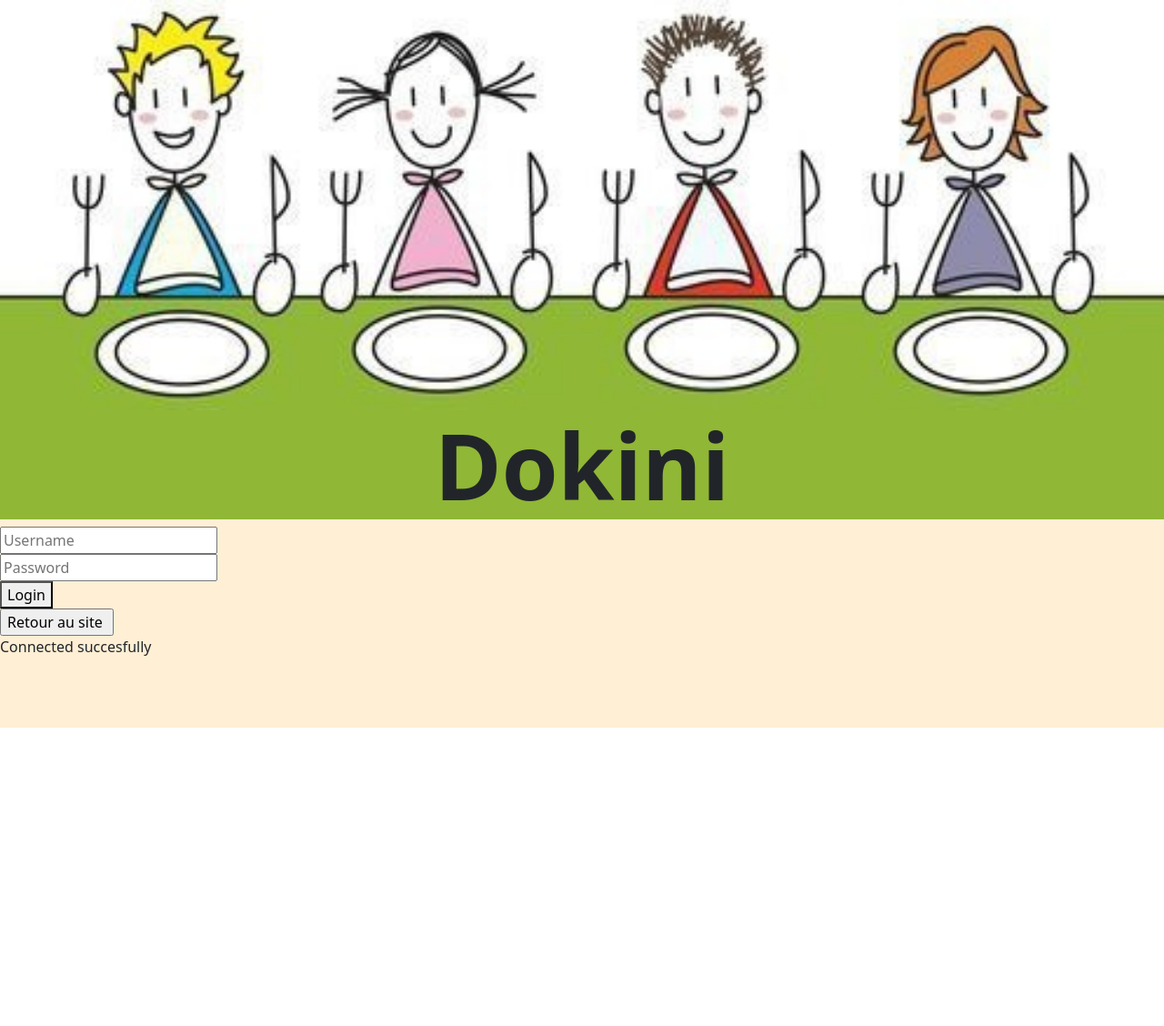
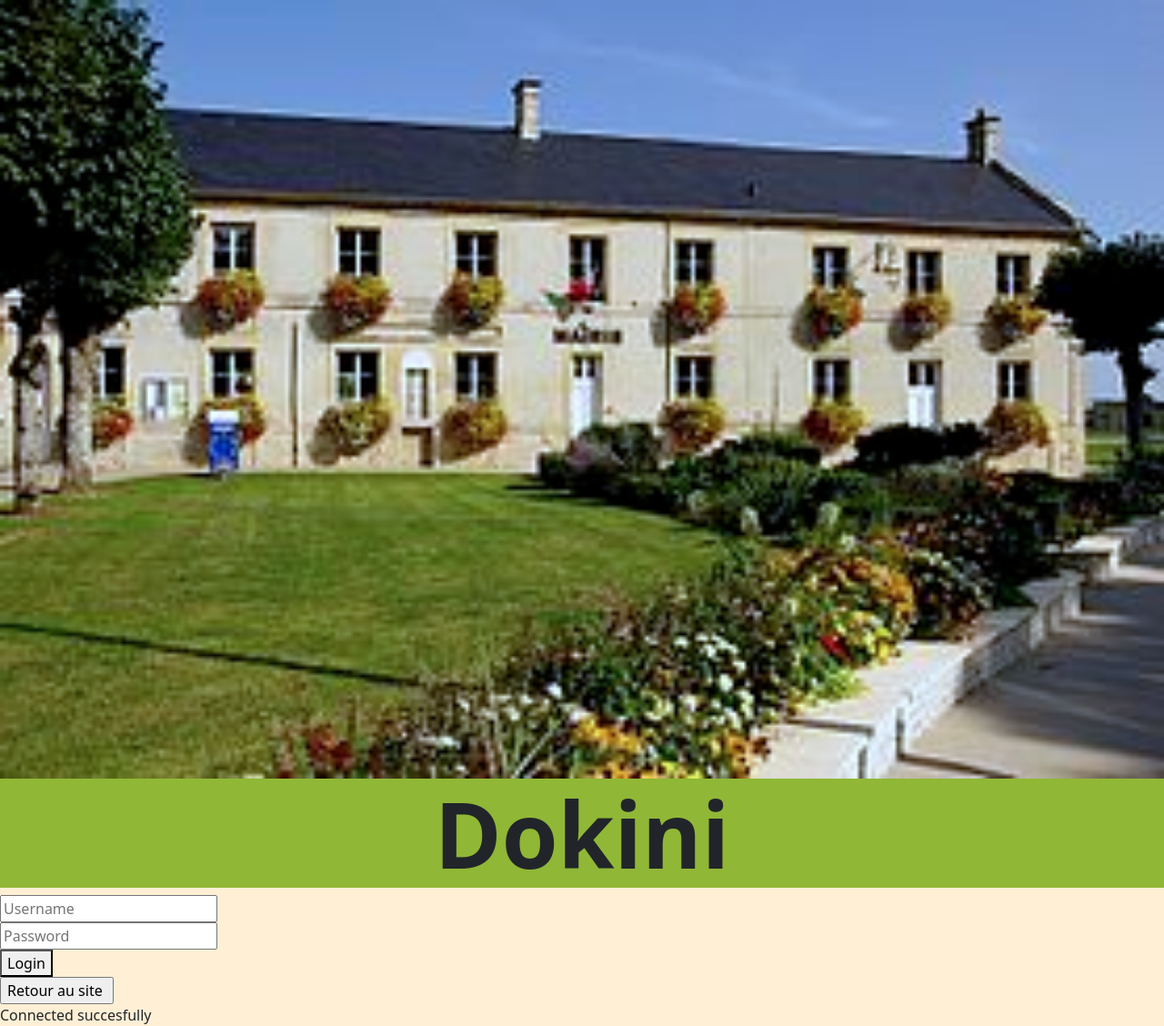
Before and after one commit to Bra-K-C/Dokini, a PHP site: page /pages/login.php in a window 1280 px wide. Shown: the whole page at 91% size. Before the commit the page ends 800 px from the top, so only its background shows below. Run offline with PHP 8.4, Linux system fonts and the light colour scheme.

Commit message:
Push soutenance 16h

```diff
--- a/pages/login.php
+++ b/pages/login.php
@@ -4,14 +4,14 @@
 <head>
     <title class="titre">Connexion</title>
     <meta charset="utf-8" />
-    <link rel="stylesheet" href="ccs/bootstrap.min.css" />
-    <link rel="stylesheet" href="ccs/style.css" />
+    <link rel="stylesheet" href="\ccs\bootstrap.min.css" />
+    <link rel="stylesheet" href="\ccs\style.css" />
 </head>
 
 <body>
   <header>
     <h1>
-      <img class="wallpaper" src="\IMG\cantine.jpg">
+      <img class="wallpaper" src="\IMG\mairie.jpg">
       <span class="titre">Dokini</span>
     </h1>
   </header>
```
Also changed, not shown: img/mairie.jpg (added).
